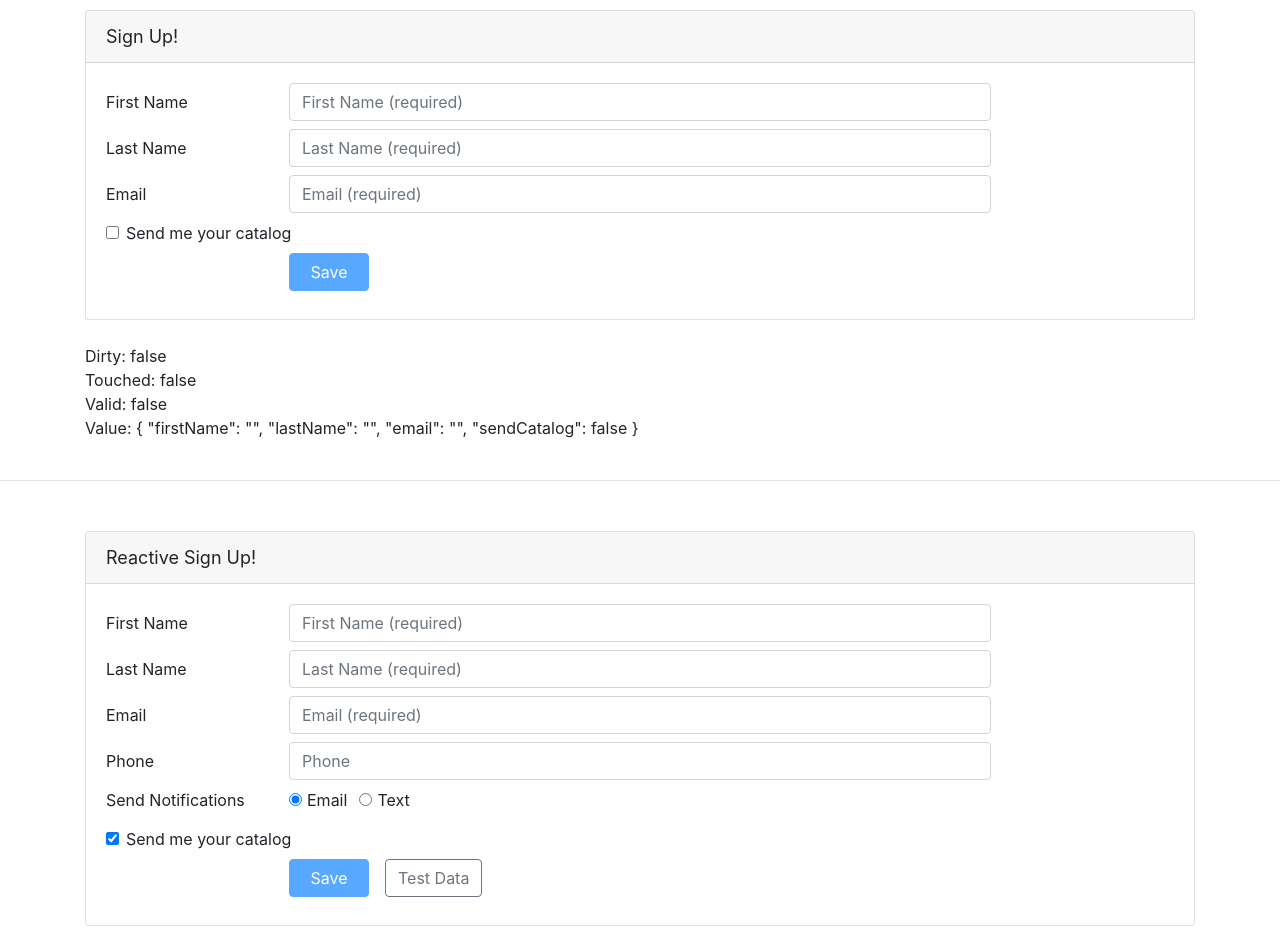
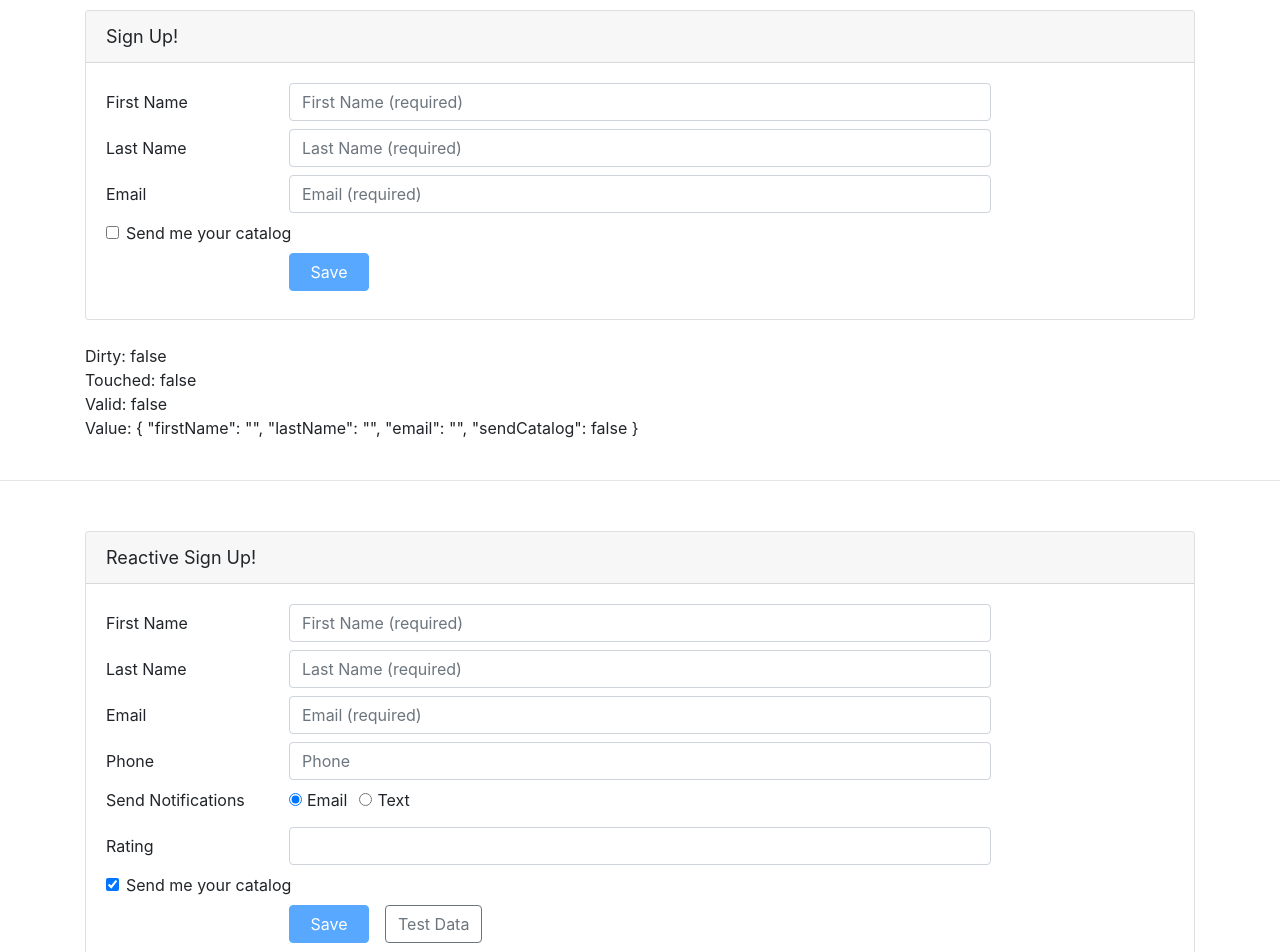
Before and after one commit to sgbelim/reactive-forms, an Angular app: page / in a window 1280 px wide. Shown: the top 952 px of the page. Built offline with nearby package versions, Linux system fonts and the light colour scheme.

Commit message:
simple custome validator

```diff
--- a/src/app/reactive/reactive-customers/reactive-customers.component.html
+++ b/src/app/reactive/reactive-customers/reactive-customers.component.html
@@ -118,6 +118,25 @@
       </div>
 
       <div class="form-group row mb-2">
+        <label class="col-md-2 col-form-label"
+               for="ratingId">Rating</label>
+        <div class="col-md-8">
+          <input class="form-control"
+                 id="ratingId"
+                 type="number"
+                 formControlName="rating"
+                 [ngClass]="{'is-invalid': (reactiveCustomerForm.get('rating').touched ||
+                                             reactiveCustomerForm.get('rating').dirty) &&
+                                             !reactiveCustomerForm.get('rating').valid }" />
+          <span class="invalid-feedback">
+            <span *ngIf="reactiveCustomerForm.get('rating').errors?.range">
+              Please rate your experience from 1 to 5.
+            </span>
+          </span>
+        </div>
+      </div>
+
+      <div class="form-group row mb-2">
         <div class="col-md-8">
           <div class="form-check">
             <label class="form-check-label">
--- a/src/app/reactive/reactive-customers/reactive-customers.component.ts
+++ b/src/app/reactive/reactive-customers/reactive-customers.component.ts
@@ -1,6 +1,7 @@
 import {Component, OnInit} from '@angular/core';
 import {Customer} from "../../customers/customers/customer";
 import {FormBuilder, FormGroup, Validators} from "@angular/forms";
+import {rangeValidator} from "./validators/range.validator";
 
 @Component({
   selector: 'app-reactive-customers',
@@ -22,6 +23,7 @@ export class ReactiveCustomersComponent implements OnInit {
       email: ['', [Validators.required, Validators.email]],
       phone: [''],
       notification: 'email',
+      rating: [null, [rangeValidator]],
       sendCatalog: true
     })
   }
--- /dev/null
+++ b/src/app/reactive/reactive-customers/validators/range.validator.ts
@@ -0,0 +1,14 @@
+import {AbstractControl, ValidationErrors, ValidatorFn} from "@angular/forms";
+
+export const rangeValidator: ValidatorFn = (control: AbstractControl): ValidationErrors | null => {
+
+  if (control.value !== null
+    && (isNaN(control.value) ||
+      control.value < 1 ||
+      control.value > 5)) {
+
+    return {'range': true}
+  }
+
+  return null;
+};
```
